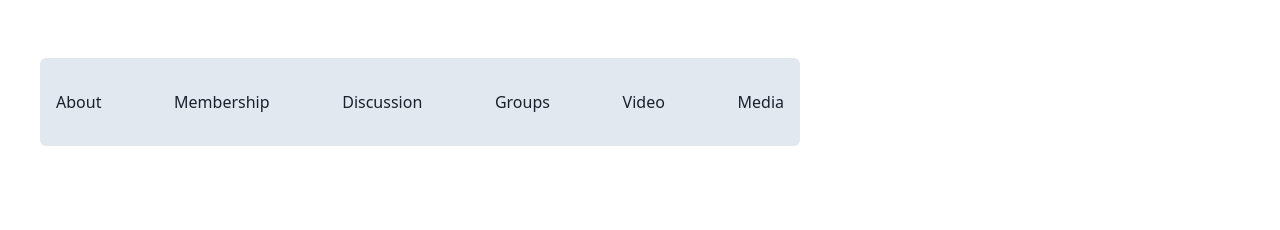
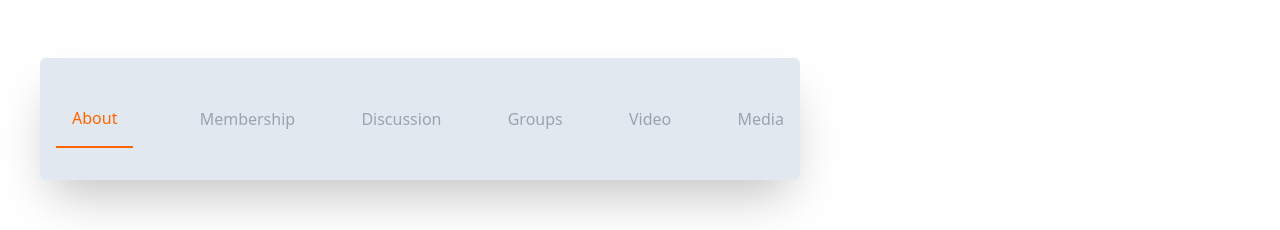
Before and after one commit to Ian-Balijawa/miingo, a React (Create React App) app: page /ld in a window 1280 px wide. Shown: the part 522-752 px from the top of the page. Built offline with nearby package versions, Linux system fonts and the light colour scheme; grey boxes are pictures that could not be loaded.

Commit message:
regal orange added to the middle sec of the the upper part

```diff
--- a/src/pages/Profile_Page.jsx
+++ b/src/pages/Profile_Page.jsx
@@ -31,13 +31,13 @@ const NewProfilePage = () => {
 					</div>
 				</div>
 
-				<div className="flex justify-between absolute items-center rounded-md sm:top-[390px] lg:top-[580px] px-4 bg-slate-200 lg:py-8 sm:py-5 shadow-3xl lg:ml-[40px] w-[95vh] ">
-					<p className="">About</p>
-					<p>Membership</p>
-					<p>Discussion</p>
-					<p>Groups</p>
-					<p>Video</p>
-					<p>Media</p>
+				<div className="flex justify-between absolute items-center rounded-md sm:top-[390px] lg:top-[580px] px-4 bg-slate-200 lg:py-8 sm:py-5 shadow-2xl lg:ml-[40px] w-[95vh] ">
+					<p className="inline-block p-4 text-regal-orange rounded-t-lg border-b-2 border-regal-orange active dark:text-regal-orange dark:border-regal-orange">About</p>
+					<p className="text-gray-400">Membership</p>
+					<p className="text-gray-400">Discussion</p>
+					<p className="text-gray-400">Groups</p>
+					<p className="text-gray-400">Video</p>
+					<p className="text-gray-400">Media</p>
 				</div>
 			</div>
 		</>
```
